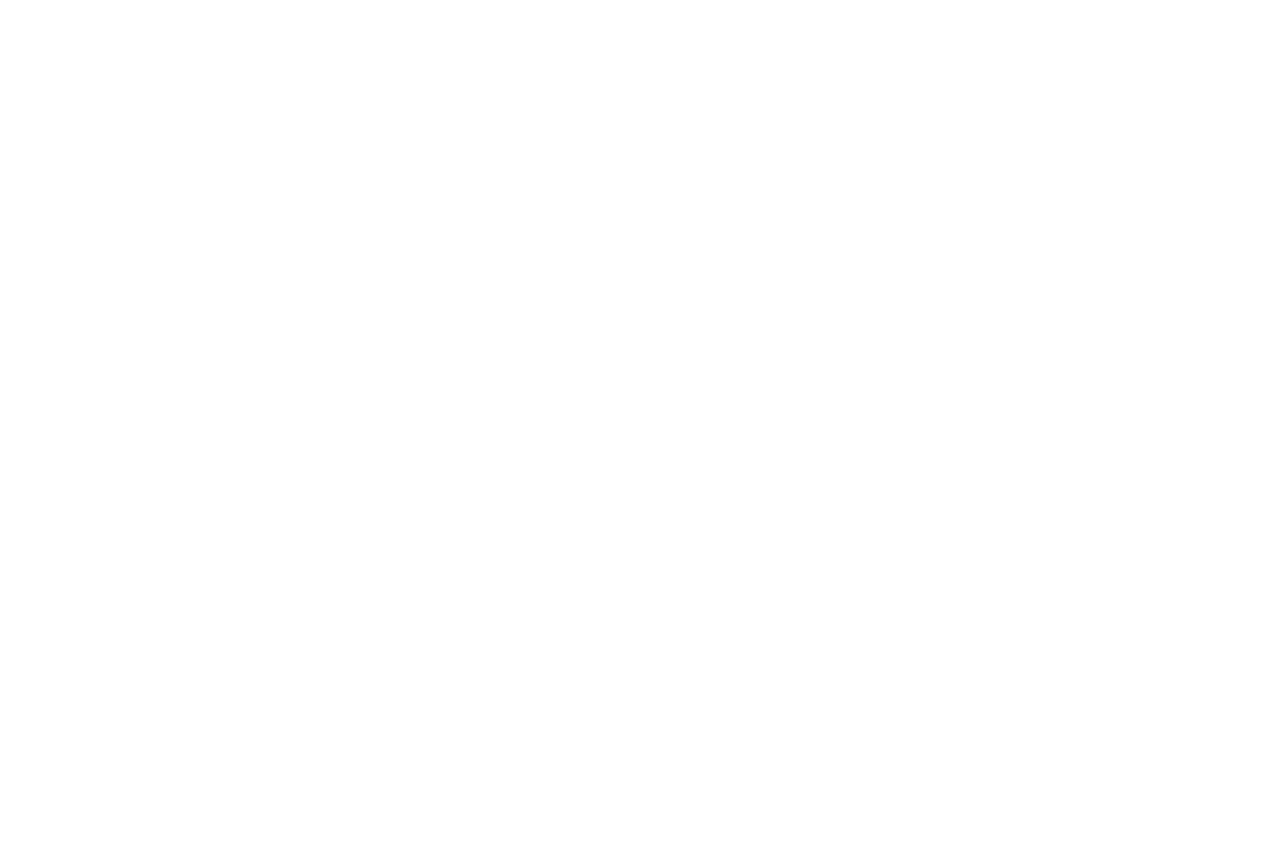
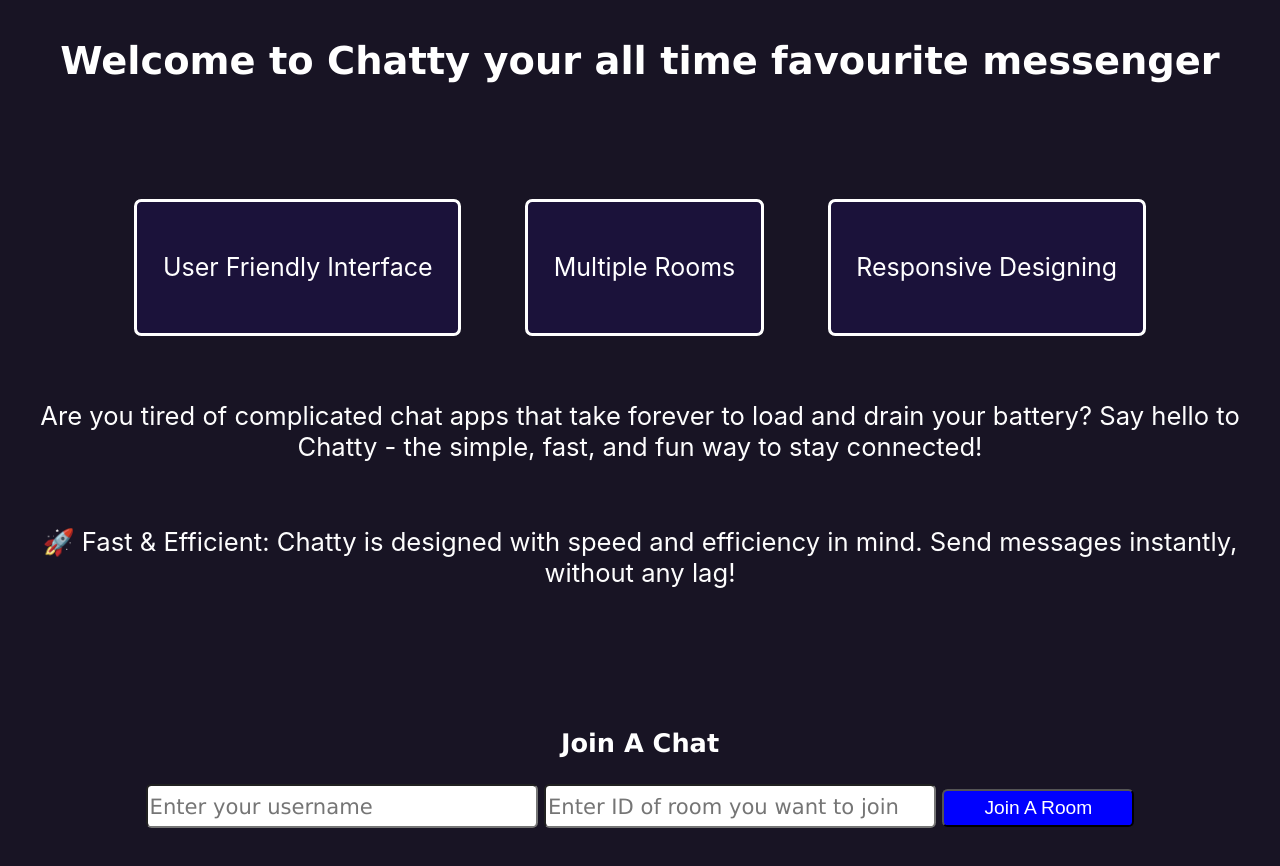
Before and after one commit to kb787/sample-chat-app, a React (Create React App) app in the folder client/: page / in a window 1280 px wide. Before the commit this address had no page. Shown: the top 866 px of the page. Before the commit the page ends 800 px from the top, so only its background shows below. Built offline with nearby package versions, Linux system fonts and the light colour scheme; no server answers.

Commit message:
More-designing-of-Main-Homepage

```diff
--- a/client/package.json
+++ b/client/package.json
@@ -10,6 +10,7 @@
     "react-dom": "^18.2.0",
     "react-router-dom": "^6.22.0",
     "react-scripts": "5.0.1",
+    "react-scroll-to-bottom": "^4.2.0",
     "socket.io-client": "^4.7.4",
     "web-vitals": "^2.1.4"
   },
--- a/client/src/App.css
+++ b/client/src/App.css
@@ -61,7 +61,7 @@ body {
   justify-content: center;
   align-items: flex-end;
   padding-bottom:4% ;
-  padding-top:90%;
+  padding-top:25%;
 }
 
 .messageInput{
@@ -83,7 +83,7 @@ body {
 }
 
 .chatRoomHeading{
-  padding-top: 1vw;
+  padding-top: 4vw;
   font-size:3vw ;
   font-family: Verdana, Geneva, Tahoma, sans-serif;
   text-align:center ;
@@ -91,3 +91,71 @@ body {
   animation: animation-text 6s forwards ;
   animation-delay:calc(3s * var(--i)) ;
 }
+
+.homepageHeading{
+   padding-top:3vw ;
+   font-size:3vw ;
+   font-family: Verdana, Geneva, Tahoma, sans-serif;
+   color: white;
+}
+
+.joinChatContainer{
+  padding-top:7% ;
+  padding-bottom:5% ;
+}
+
+.featureCollection{
+   display:flex ;
+   justify-content: center;
+   gap:5vw ;
+   padding-top:6% ;
+}
+
+.featureCollectionItem{
+  background-color: #1c123bf2 ;
+  border-radius: 0.45rem;
+  border: solid;
+  border-color: white;
+}
+
+.featureItemParagraph{
+  color:white ;
+  font-size:1.95vw ;
+  padding:2vw ;
+}
+
+.advertisementParagraph{
+  padding-top:3vw ;
+  font-size:2vw ;
+  text-align: center;
+  color:white ;
+  padding-left:3vw ;
+  padding-right:3vw ;
+  animation: animation-text 6s forwards ;
+  animation-delay:calc(3s * var(--i))
+}
+
+.joinChatHeading{
+  color:white ;
+  text-align: center;
+  font-size:2vw ;
+  font-family: Verdana, Geneva, Tahoma, sans-serif;
+}
+
+.chatInputForm{
+  height:3vw ;
+  width:30% ;
+  border-radius:0.35rem ;
+  margin-right:0.5% ;
+  font-size: 1.65vw;
+  font-family: Verdana, Geneva, Tahoma, sans-serif;
+}
+
+.joiningButton{
+  height:3vw ;
+  width:15% ;
+  border-radius:0.35rem;
+  background-color: blue;
+  color:white ;
+  font-size:1.50vw ;
+}
--- a/client/src/App.js
+++ b/client/src/App.js
@@ -1,14 +1,15 @@
 import logo from './logo.svg';
 import './App.css';
 import ChatRoom from './components/Chatting/ChatRoom';
+import Homepage from './components/Homepage/Homepage';
 import {BrowserRouter,Routes,Route} from 'react-router-dom' ;
-
 function App() {
   return (
     <div className="App">
     <BrowserRouter>
      <Routes>
        <Route path = "/ChatRoom" element =  {<ChatRoom/>}/>
+       <Route path = "/" element = {<Homepage/>} />
       </Routes>
     </BrowserRouter>
     </div>
--- a/client/src/components/Chatting/ChatRoom.js
+++ b/client/src/components/Chatting/ChatRoom.js
@@ -1,6 +1,7 @@
 import {useState,useEffect} from 'react' ;
+import ScrollToBottom from 'react-scroll-to-bottom' ;
 
-const ChatRoom = (socket,username,room) => {
+const ChatRoom = ({socket,username,room}) => {
    const [message,setMessage] = useState('') ;
    const [chats,setChats] = useState([]) ;
 
@@ -20,9 +21,36 @@ const ChatRoom = (socket,username,room) => {
          setMessage((list) => [...list, messageData]);
          setChats("");
    }
+   useEffect(() => {
+     socket.on("recieve_message",(data) => {
+        setChats((item) => [...item,data])
+     })
+   },[socket]) ;
    return (
       <div className = "MainContainer">
            <p className = "chatRoomHeading">Welcome to your chat-room</p>
+           <div className = "chatContainer">
+           <ScrollToBottom>
+             {
+                chats?.map((chatItem) => {
+                return (
+                <div className = "userChats">
+                  <div className = "chatBodyUserId"
+                  id = {username === chatItem.author ? "you":"other"}
+                  />
+                  <p className = "chatBodyMessage">
+                  {chatItem.message}
+                  </p>
+                  <div className = "chatExtraContent">
+                     <p className = "chatTime">{chatItem.time}</p>
+                     <p className = "chatAuthor">{chatItem.author}</p>
+                  </div>
+                  </div>
+                )
+                })
+             }
+            </ScrollToBottom>
+           </div>
            <div className = "inputSet">
                <input className = "messageInput" placeholder='Enter your message' value = {message} onChange = {(e) => setMessage(e.target.value)} />
                <button className = "chatButton" onClick = {handleSendChat}>Send</button>
--- a/client/src/components/Homepage/Homepage.js
+++ b/client/src/components/Homepage/Homepage.js
@@ -1,5 +1,72 @@
+import io from 'socket.io-client' ;
+import ChatRoom from '../Chatting/ChatRoom';
+import { useState } from 'react';
+const socket = io.connect("http://localhost:4000") ;
 const Homepage = () => {
+    const [username,setUsername] = useState('') ;
+    const [room,setRoom] = useState('') ;
+    const [showChats,setShowChats] = useState(false) ;
 
+    const joinRoom = () => {
+        if(username !== "" && room !== "")
+        {
+            socket.emit("join_room",room) ;
+            setShowChats(true) ;
+        }
+    }
+    return (
+        <div className = "MainContainer">
+        <h3 className = "homepageHeading">Welcome to Chatty your all time favourite messenger</h3>
+        <div className = "featureCollection">
+            <div className = "featureCollectionItem">
+                <p className = "featureItemParagraph">
+                    User Friendly Interface
+                </p>
+            </div>
+            <div className = "featureCollectionItem">
+                <p className = "featureItemParagraph">
+                    Multiple Rooms
+                </p>
+            </div>
+            <div className = "featureCollectionItem">
+                <p className = "featureItemParagraph">
+                     Responsive Designing
+                </p>
+            </div>
+        </div>
+        <p className = "advertisementParagraph">
+        Are you tired of complicated chat apps that take forever to load and drain your battery? Say hello to Chatty - the simple, fast, and fun way to stay connected!
+        </p>
+        <p className = "advertisementParagraph">
+        🚀  Fast & Efficient: Chatty is designed with speed and efficiency in mind. Send messages instantly, without any lag!
+        </p>
+
+         {!showChats ? (
+          <div className="joinChatContainer">
+            <h3 className = "joinChatHeading">Join A Chat</h3>
+            <input
+              type="text"
+              placeholder="Enter your username"
+              className="chatInputForm"
+              onChange={(event) => {
+                setUsername(event.target.value);
+              }}
+            />
+            <input
+              type="text"
+              placeholder="Enter ID of room you want to join"
+              className="chatInputForm"
+              onChange={(event) => {
+                setRoom(event.target.value);
+              }}
+            />
+            <button onClick={joinRoom} className = "joiningButton">Join A Room</button>
+          </div>
+        ) : (
+          <ChatRoom socket={socket} username={username} room={room} />
+        )}
+        </div>
+    )
 }
 
 export default Homepage ;
```
Also changed, not shown: 1 other file (tests, documents, lock files or other folders).
